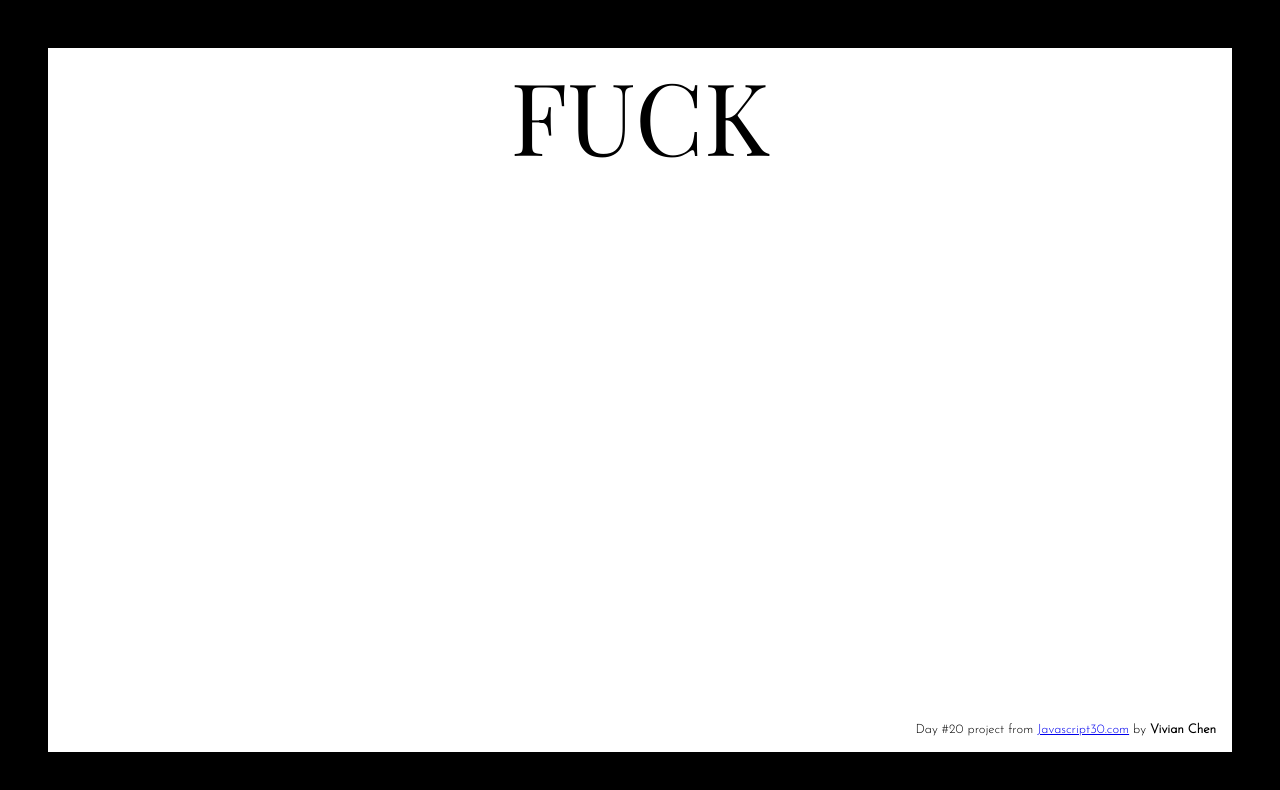
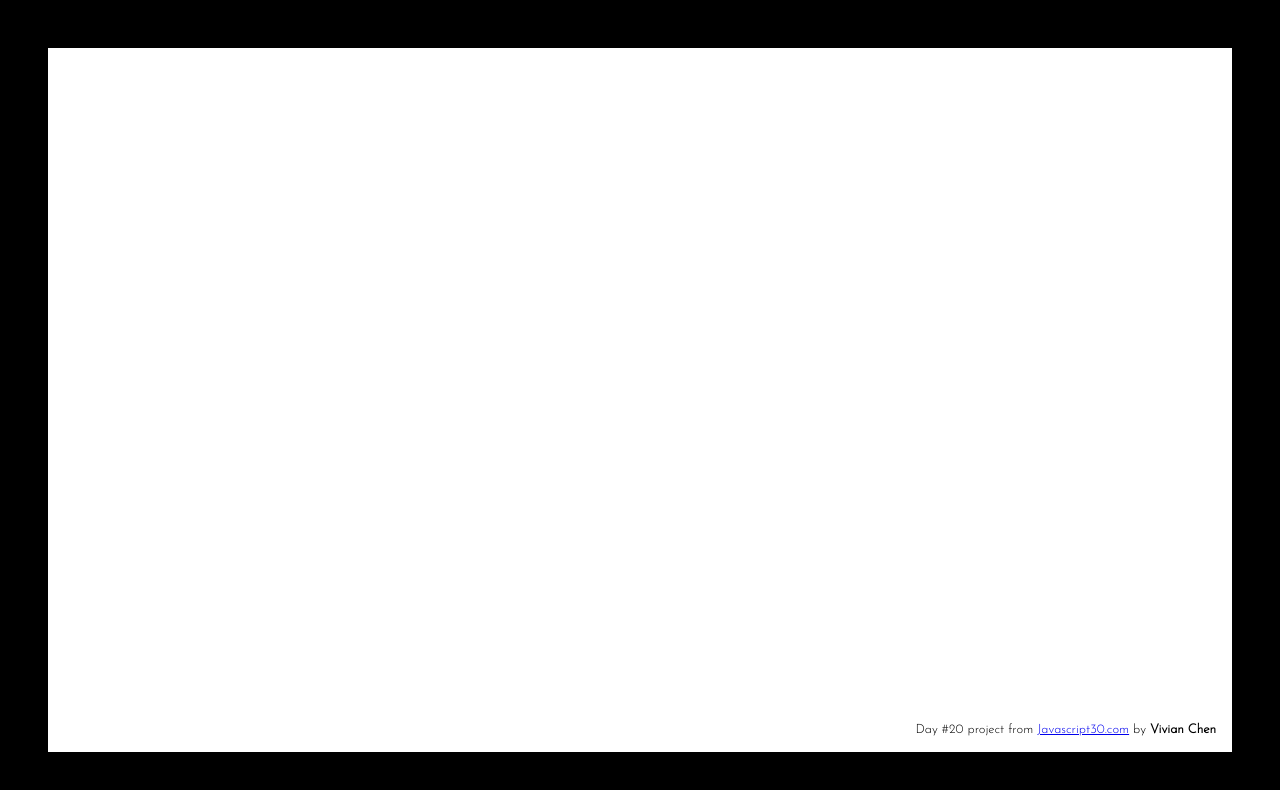
Before and after one commit to vivianycc/js30, a plain HTML site: page 20/index.html in a window 1280 px wide. Drawn offline with nearby package versions, Linux system fonts and the light colour scheme; a web font is replaced by a local one.

Commit message:
minor fix

```diff
--- a/20/index.html
+++ b/20/index.html
@@ -22,10 +22,7 @@
 			letter-spacing: 10px;
 
 		}
-		.title{
-			font-family: 'Playfair Display';
-			font-size: 100px;
-		}
+
 		.credit{
 			font-family: 'Josefin Sans', sans-serif;
 			font-size: 0.8rem;
@@ -38,7 +35,6 @@
 	</style>
 </head>
 <body>
-	<div class="title">FUCK</div>
 	<div class="words" contenteditable></div>
 	<div class='credit'>Day #20 project from <a href="http://javascript30.com">Javascript30.com</a> by <strong>Vivian Chen</strong> </div>
 	<script>
```
